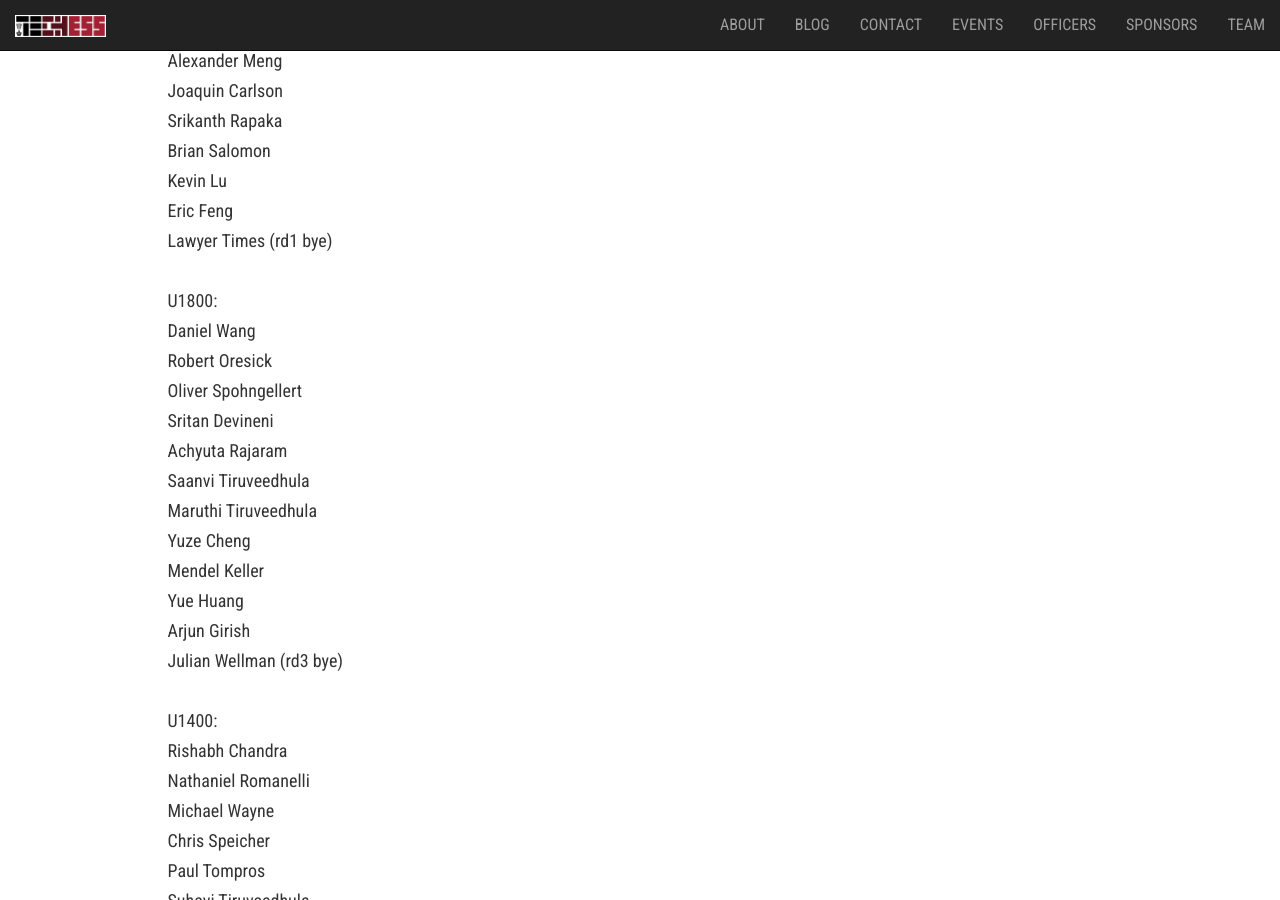
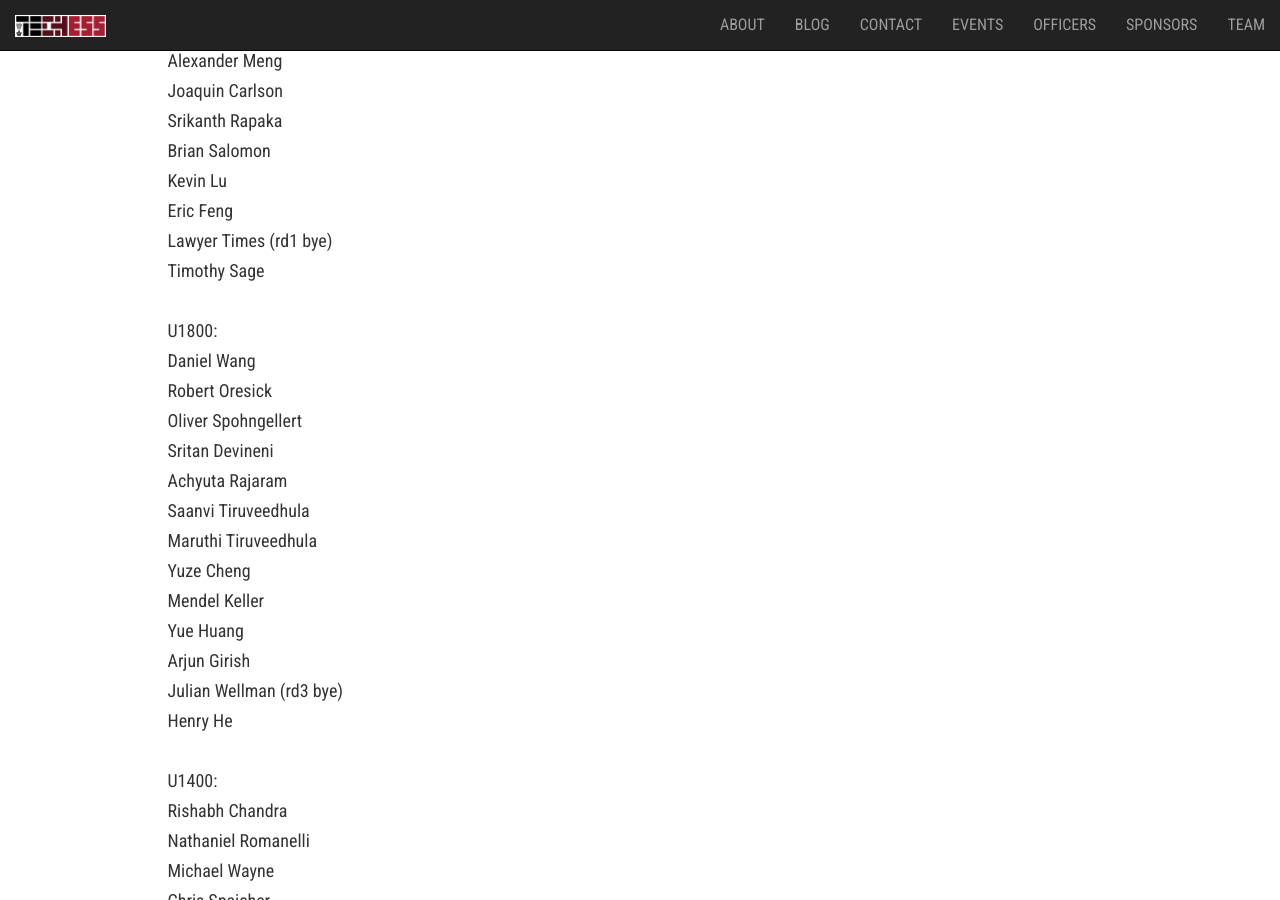
Before and after one commit to Tech-Chess/tech-chess.github.io, a Jekyll site: the page built from _pages/advance_entries.md, in a window 1280 px wide and 900 px high, scrolled down 648 px. Built offline with Jekyll 4.4.1, drawn with Linux system fonts in a browser that asks for light colours; nearby versions of some CDN libraries.

Commit message:
Update advance_entries.md

```diff
--- a/_pages/advance_entries.md
+++ b/_pages/advance_entries.md
@@ -23,6 +23,7 @@ Brian Salomon
 Kevin Lu
 Eric Feng
 Lawyer Times (rd1 bye)
+Timothy Sage
 
 U1800:
 Daniel Wang
@@ -37,6 +38,7 @@ Mendel Keller
 Yue Huang
 Arjun Girish
 Julian Wellman (rd3 bye)
+Henry He
 
 U1400:
 Rishabh Chandra
```
